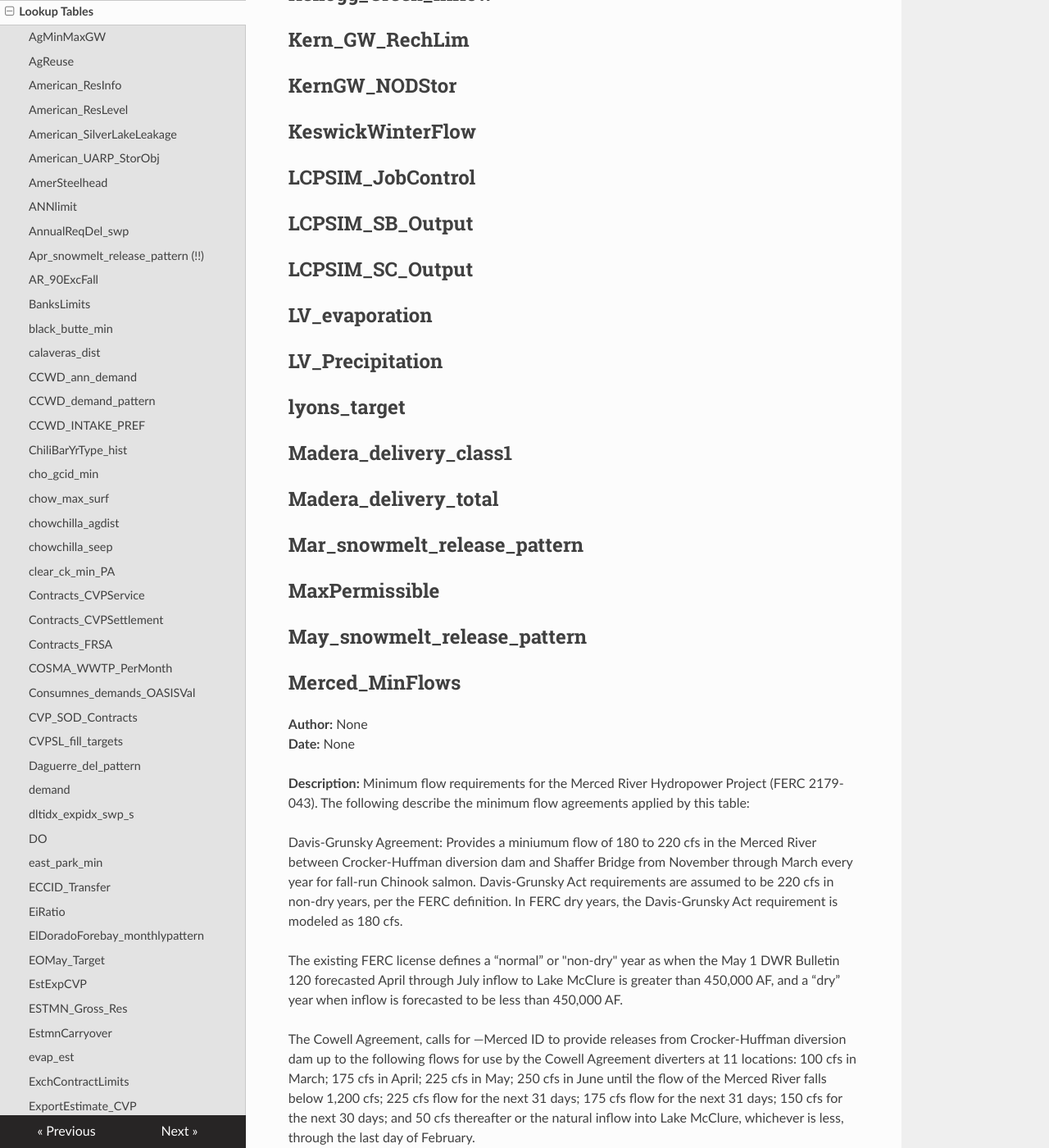
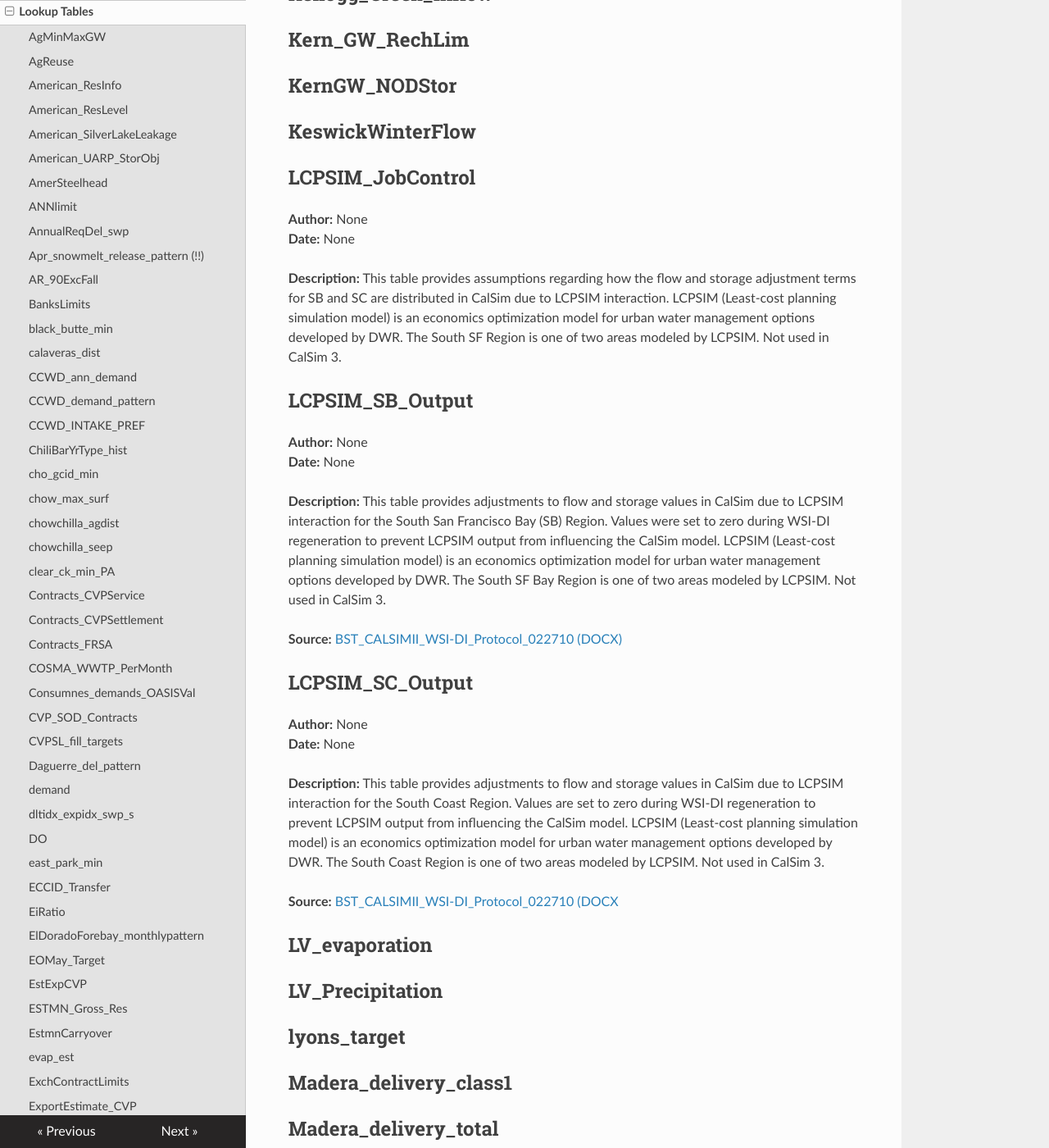
Before and after one commit to CentralValleyModeling/centralvalleymodeling.github.io, an MkDocs documentation site: the page built from docs/lookuptables.md, in a window 1280 px wide and 1400 px high, scrolled down 13608 px. Shown: the whole window at 82% size. Built offline with MkDocs 1.6.1, drawn with Linux system fonts in a browser that asks for light colours; nearby versions of some CDN libraries; some of the changed text lies outside the part shown.

Commit message:
Update lookuptables.md

```diff
--- a/docs/lookuptables.md
+++ b/docs/lookuptables.md
@@ -447,8 +447,33 @@ This table contains user controlled "switches" which can activate a modeled faci
 ## KernGW_NODStor
 ## KeswickWinterFlow
 ## LCPSIM_JobControl
+**Author:** None
+**Date:**  None
+
+**Description:**
+This table provides assumptions regarding how the flow and storage adjustment terms for SB and SC are distributed in CalSim due to LCPSIM interaction. LCPSIM (Least-cost planning simulation model) is an economics optimization model for urban
+water management options developed by DWR.  The South SF Region is one of two areas modeled by LCPSIM.  Not used in CalSim 3.
+
 ## LCPSIM_SB_Output
+**Author:** None
+**Date:**  None
+
+**Description:**
+This table provides adjustments to flow and storage values in CalSim due to LCPSIM interaction for the South San Francisco Bay (SB) Region. Values were set to zero during WSI-DI regeneration to prevent LCPSIM output from influencing the CalSim model.  LCPSIM (Least-cost planning simulation model) is an economics optimization model for urban
+water management options developed by DWR.  The South SF Bay Region is one of two areas modeled by LCPSIM.  Not used in CalSim 3.
+
+**Source:** [BST_CALSIMII_WSI-DI_Protocol_022710 (DOCX)](https://cadwr.box.com/s/5k8kaw3tdu6dtqncc00hw0hyptj38uj7)
+
 ## LCPSIM_SC_Output
+**Author:** None
+**Date:**  None
+
+**Description:**
+This table provides adjustments to flow and storage values in CalSim due to LCPSIM interaction for the South Coast Region. Values are set to zero during WSI-DI regeneration to prevent LCPSIM output from influencing the CalSim model.  LCPSIM (Least-cost planning simulation model) is an economics optimization model for urban
+water management options developed by DWR.  The South Coast Region is one of two areas modeled by LCPSIM.  Not used in CalSim 3.
+
+**Source:** [BST_CALSIMII_WSI-DI_Protocol_022710 (DOCX](https://cadwr.box.com/s/5k8kaw3tdu6dtqncc00hw0hyptj38uj7)
+
 ## LV_evaporation
 ## LV_Precipitation
 ## lyons_target
@@ -585,11 +610,11 @@ The Lodi Decree is a series of court orders, stipulations and agreements establi
 **Description:**
 Minimum flow requirements from the 2000 Joint Settlement Agreement for Relicensing of FERC Project 137 for several location at North Fork Mokelumne River including: Tiger's Creek Dam, Electra Dam and Salt Springs Dam. The minimum streamflow schedules have been separated into five water year types:Wet, Above Normal (AN), Below Normal (BN), Dry, and Critically Dry (CD). Water Year Types are based on unimpaired inflow into Pardee Reaervoir where:
 
-Wet: 	Pardee Inflow >= 958,700 AF
-AN: 	Pardee Inflow < 958,700 AF but >= 724,400 AF
-BN: 	Pardee Inflow < 724,400 AF but >= 518,100 AF
-Dry: 	Pardee Inflow < 518,100 AF but >= 376,100 AF
-CD:	Pardee Inflow < 376,100 AF
+Wet: 	Pardee Inflow is greater than 958,700 AF
+AN: 	Pardee Inflow less than 958,700 AF but greater than 724,400 AF
+BN: 	Pardee Inflow less than 724,400 AF but greater than 518,100 AF
+Dry: 	Pardee Inflow less than 518,100 AF but greater than 376,100 AF
+CD:	Pardee Inflow less than 376,100 AF
 
 **Source:** [WS-Final-Rprt_Appendices_033018  (PDF)](https://cadwr.box.com/s/ukkioltabel12z1vwvlcveb53jljgqaq)
 
```
